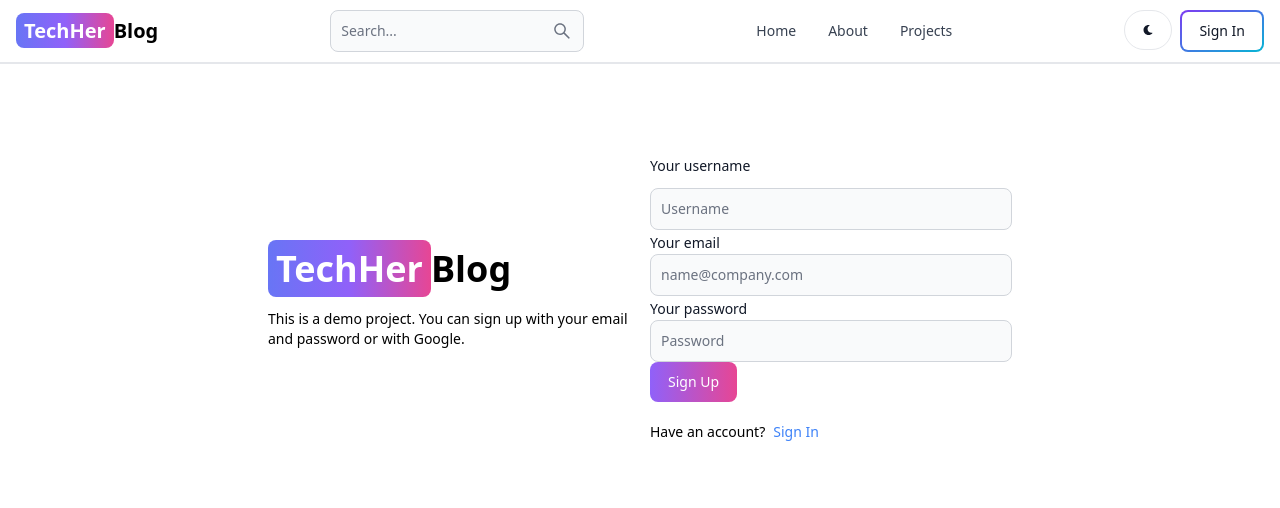
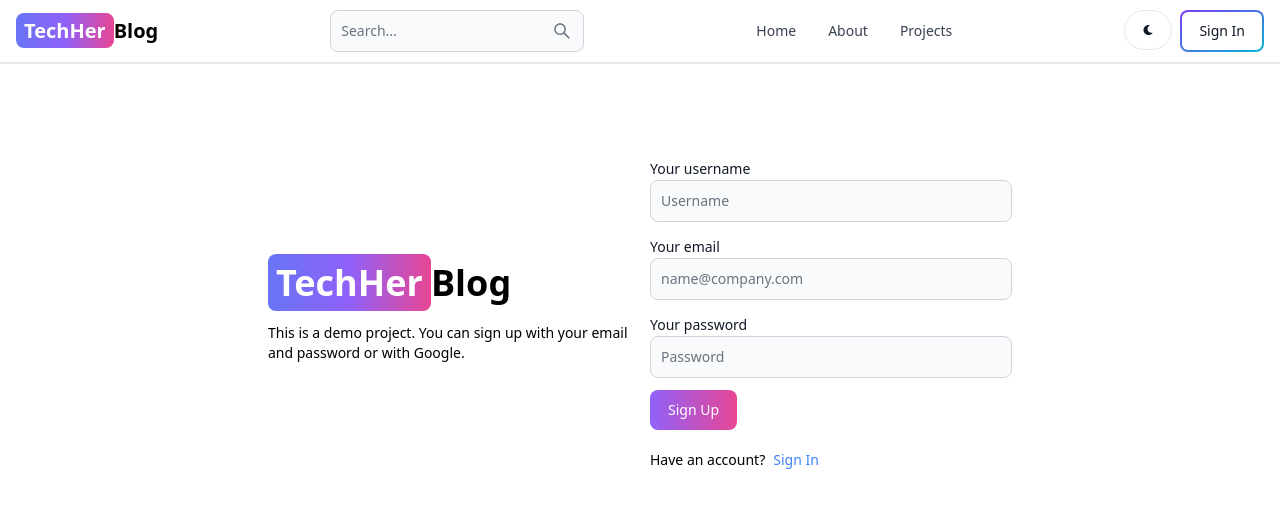
Before and after one commit to Liliyalexx/CapstoneProject, a React (Vite) app in the folder blog_client/: page /sign-in in a window 1280 px wide. Shown: the top 508 px of the page. Built offline with nearby package versions, Linux system fonts and the light colour scheme; the HTML template or start-up script is replaced by a standard one.

Commit message:
sighup page completed

```diff
--- a/blog_client/package.json
+++ b/blog_client/package.json
@@ -9,6 +9,7 @@
     "preview": "vite preview"
   },
   "dependencies": {
+    "@vitejs/plugin-react-swc": "^3.7.0",
     "flowbite-react": "^0.7.0-beta.6",
     "react": "^18.2.66",
     "react-dom": "^18.2.22",
--- a/blog_client/src/pages/SignUp.jsx
+++ b/blog_client/src/pages/SignUp.jsx
@@ -1,6 +1,44 @@
 import { Alert, Button, Label, Spinner, TextInput } from 'flowbite-react';
 import { Link, useNavigate } from 'react-router-dom';
+import { useState } from 'react';
+//import OAuth from '../components/OAuth';
+
 export default function SignUp() {
+const [formData, setFormData] = useState({});
+const [errorMessage, setErrorMessage] = useState(null);
+const [loading, setLoading] = useState(false);
+const navigate = useNavigate();
+
+const handleChange = (e) => {
+     setFormData({ ...formData, [e.target.id]: e.target.value.trim() });
+   };
+   const handleSubmit = async (e) => {
+     e.preventDefault();
+     if (!formData.username || !formData.email || !formData.password) {
+       return setErrorMessage('Please fill out all fields.');
+     }
+     try {
+       setLoading(true);
+       setErrorMessage(null);
+       const res = await fetch('/api/auth/signup', {
+         method: 'POST',
+         headers: { 'Content-Type': 'application/json' },
+         body: JSON.stringify(formData),
+       });
+       const data = await res.json();
+       if (data.success === false) {
+         return setErrorMessage(data.message);
+       }
+       setLoading(false);
+       if (res.ok) {
+         navigate('/sign-in');
+       }
+     } catch (error) {
+       setErrorMessage(error.message);
+       setLoading(false);
+     }
+   };
+
   return (
     <div className='min-h-screen mt-20'>
       <div className='flex p-3 max-w-3xl mx-auto flex-col md:flex-row md:items-center gap-5'>
@@ -19,24 +57,51 @@
         </div>
         {/*right side*/}
         <div className='flex-1'>
-          <form>
-            <div className='flex flex-col gap-3'>
+          <form className='flex flex-col gap-3' onSubmit={handleSubmit}>
+            <div>
               <Label value='Your username' />
-              <TextInput type='text' placeholder='Username' id='username' />
+              <TextInput
+                type='text'
+                placeholder='Username'
+                id='username'
+                onChange={handleChange}
+              />
             </div>
             <div className=''>
               <Label value='Your email' />
-              <TextInput type='text' placeholder='name@company.com' id='email' />
+              <TextInput
+                type='email'
+                placeholder='name@company.com'
+                id='email'
+                onChange={handleChange}
+              />
             </div>
             <div className=''>
               <Label value='Your password' />
-              <TextInput type='text' placeholder='Password' id='password' />
+              <TextInput
+                type='password'
+                placeholder='Password'
+                id='password'
+                onChange={handleChange}
+              />
             </div>
-            <div className = 'flex-10'>
-              <Button gradientDuoTone='purpleToPink' type='submit'>
-                Sign Up
+            <div className='flex-10'>
+              <Button
+                gradientDuoTone='purpleToPink'
+                type='submit'
+                disabled={loading}
+              >
+                {loading ? (
+                  <>
+                    <Spinner size='sm' />
+                    <span className='pl-3'>Loading...</span>
+                  </>
+                ) : (
+                  'Sign Up'
+                )}
               </Button>
             </div>
+
           </form>
           <div className='flex gap-2 text-sm mt-5'>
             <span>Have an account?</span>
@@ -45,6 +110,11 @@
               Sign In
             </Link>
           </div>
+          {errorMessage && (
+            <Alert className='mt-5' color='failure'>
+              {errorMessage}
+            </Alert>
+          )}
         </div>
       </div>
     </div>
--- a/blog_client/vite.config.js
+++ b/blog_client/vite.config.js
@@ -1,6 +1,11 @@
 import { defineConfig } from 'vite';
-import react from '@vitejs/plugin-react';
+import react from '@vitejs/plugin-react-swc';
 
 export default defineConfig({
   plugins: [react()],
+  server: {
+    proxy: {
+      '/api': 'http://localhost:3002',
+    },
+  },
 });
```
Also changed, not shown: 2 other files (tests, documents, lock files or other folders).
